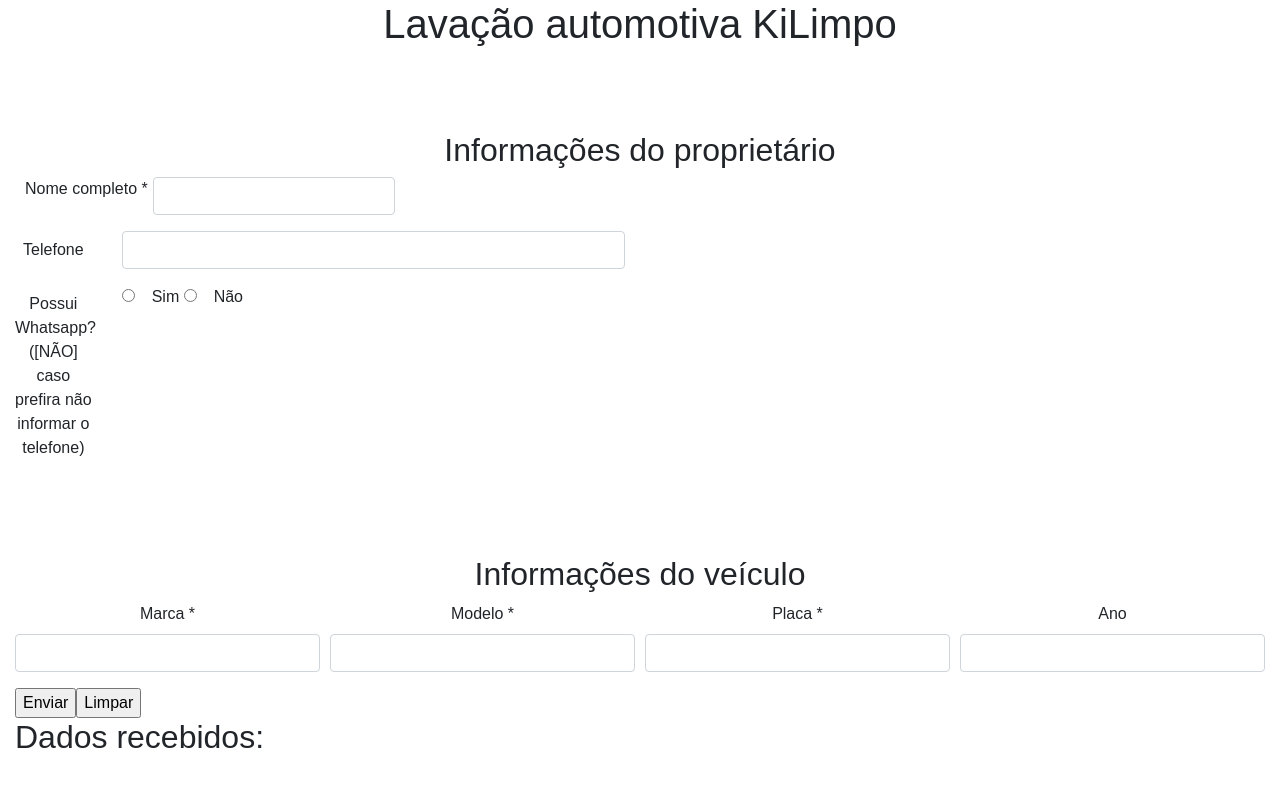
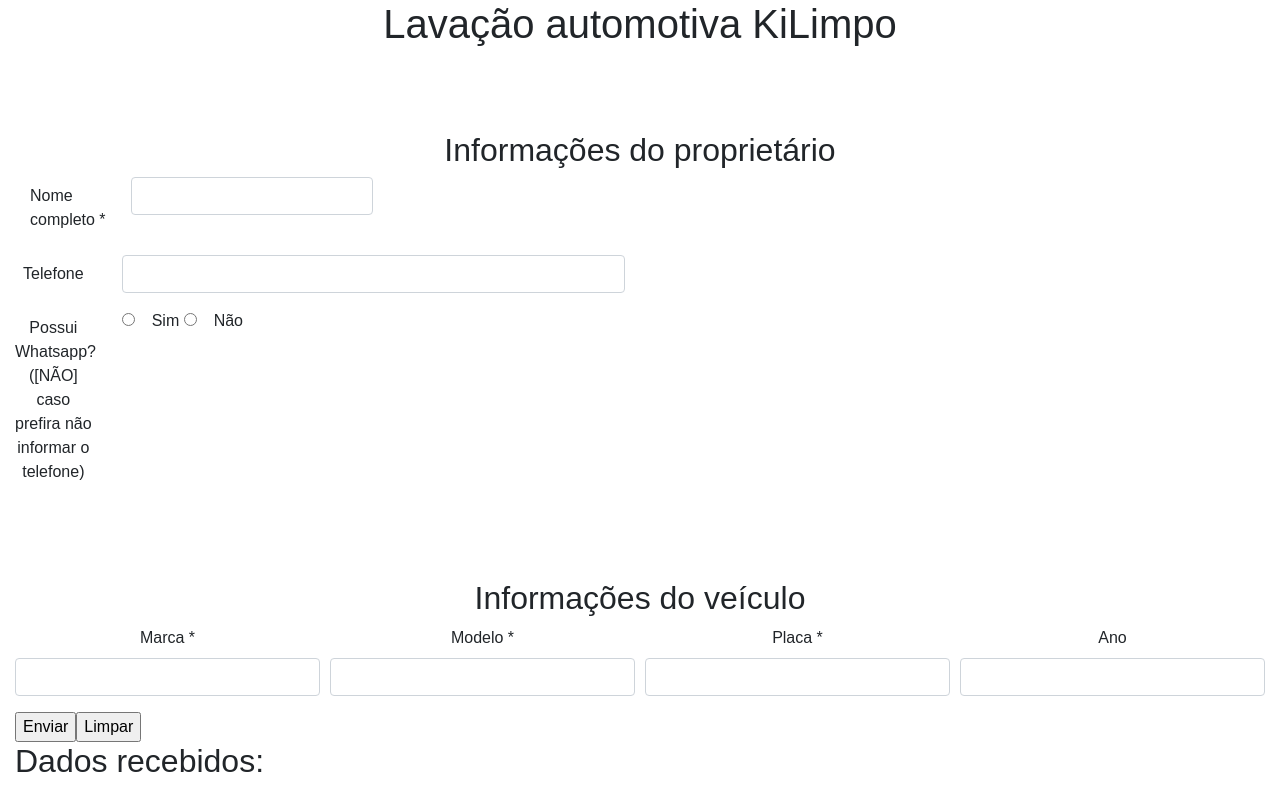
Before and after one commit to Oivasmf/Kilimpo-frontend, a React (Create React App) app: page / in a window 1280 px wide. Built offline with nearby package versions, Linux system fonts and the light colour scheme.

Commit message:
Update form-kilimpo.js

```diff
--- a/src/components/form-kilimpo.js
+++ b/src/components/form-kilimpo.js
@@ -180,7 +180,7 @@ export default class FormKilimpo extends Component {
 
                             <Form.Group className="col-md-6">
                                 <Form.Row>
-                                <Form.Label>
+                                <Form.Label column sm={2}>
                                     Nome completo *
                                 </Form.Label>
                                 <Col sm={5}>
```
